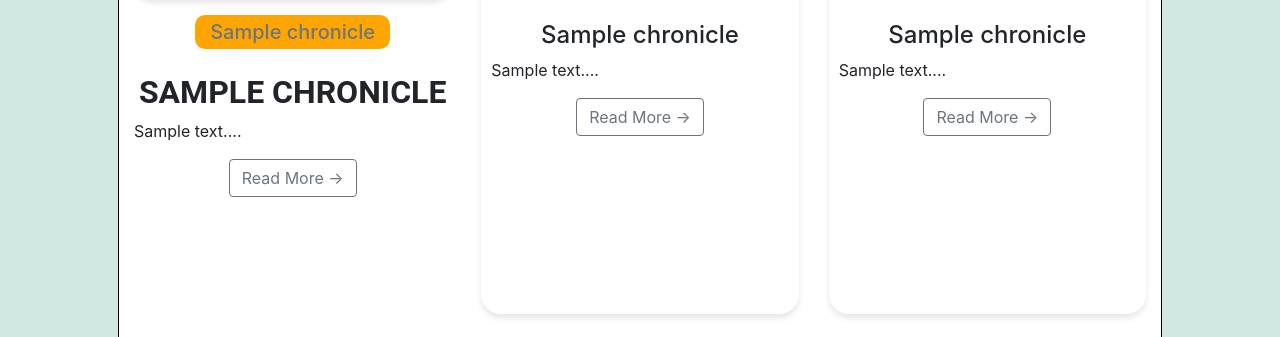
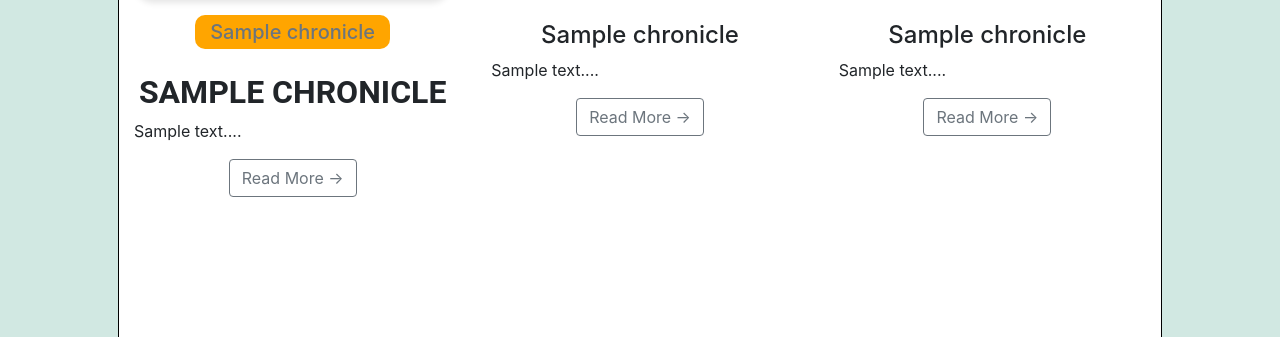
Before and after one commit to wadevondoom/technerd, a Flask app: page / in a window 1280 px wide. Shown: the part 1265-1602 px from the top of the page. Run offline with Flask 2, Linux system fonts and the light colour scheme; grey boxes marked "Sample" are stand-in pictures; a database or web service that is not in the repository returns one stand-in record (values such as "Sample title"); data that the repository does not hold is empty; some libraries are stand-ins or nearby versions.

Commit message:
Removed shadow

```diff
--- a/static/main.css
+++ b/static/main.css
@@ -338,8 +338,6 @@ h2 {
 .h-50 {
     padding: 10px;
     margin-bottom: 10px;
-    box-shadow: 0 4px 6px rgba(0, 0, 0, 0.1);
-    border-radius: 20px;
     background-color: #FFF;
     min-height: 600px;
 }
```
